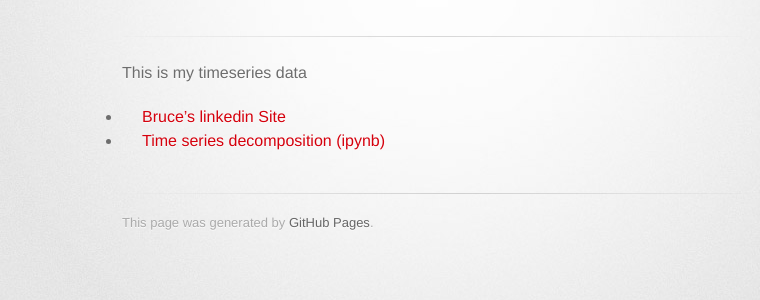
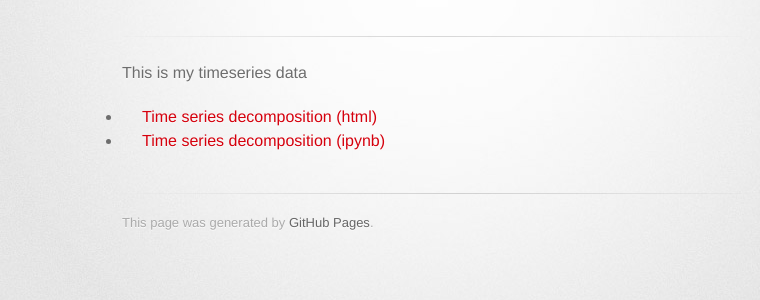
Before and after one commit to BACTx/BACTx.github.io, a Jekyll site: the page built from timeseries/index.md, in a window 1280 px wide. Shown: the part 161-461 px from the top of the page, without its empty margins (208-968 px from the left). Built offline with Jekyll 4.4.1, drawn with Linux system fonts in a browser that asks for light colours; some web fonts are replaced; our own code applies the rules of GitHub Pages for plain Markdown files.

Commit message:
Update index.md

```diff
--- a/timeseries/index.md
+++ b/timeseries/index.md
@@ -5,5 +5,5 @@ description:  WM course content
 
 
 This is my timeseries data
-- [Bruce's linkedin Site](https://www.linkedin.com/in/brucecartertx/)
+- [Time series decomposition (html)](M3TimeSeriesDecomposition.html)
 - [Time series decomposition (ipynb)](M3TimeSeriesDecomposition.ipynb)
```
